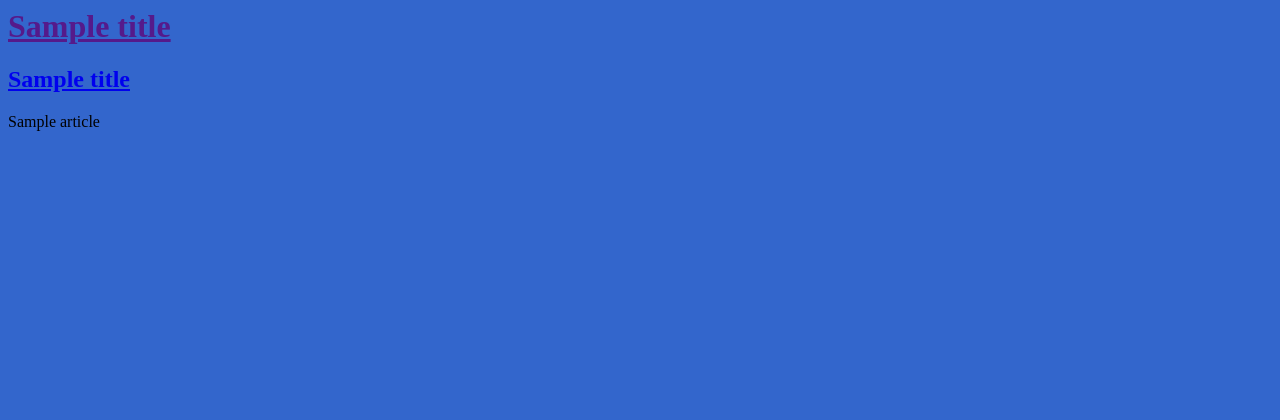
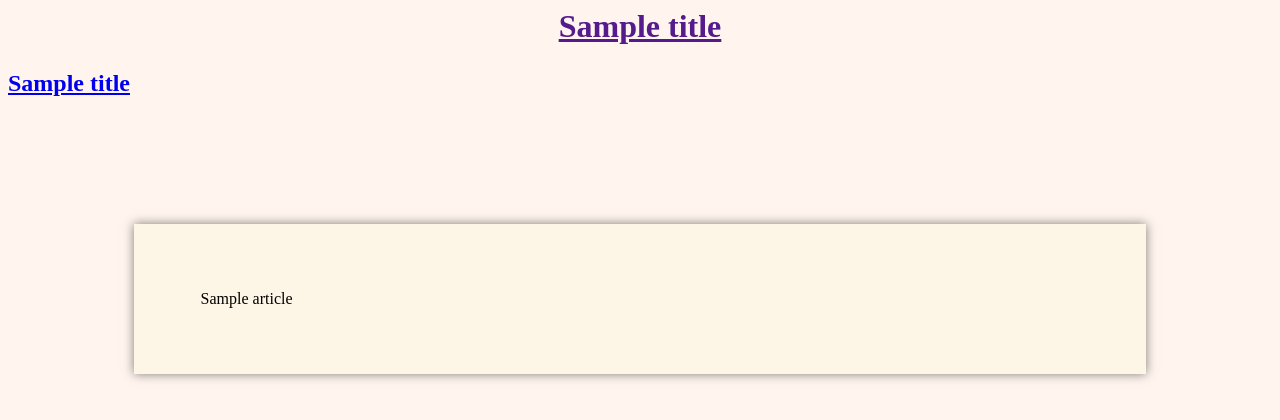
Before and after one commit to albertlidas/daria_edu, a Django app: template myblog/templates/blog/post_detail.html in a window 1280 px wide. Shown: the top 420 px of the page. Run offline with Django 3.2, Linux system fonts and the light colour scheme; tables that the repository leaves empty hold one stand-in row (values such as "Sample post"); the template is opened without the code that fills it: values that come from a table or form of the project are taken from there, most other values are stand-ins (such as "Sample title", 1, 10 or a date in 2020).

Commit message:
css adding

```diff
--- a/myblog/blog/admin.py
+++ b/myblog/blog/admin.py
@@ -1,6 +1,7 @@
 from django.contrib import admin
-from .models import Author, Post, Comment
+from .models import Author, Post, Comment, Category
 
 admin.site.register(Author)
 admin.site.register(Post)
 admin.site.register(Comment)
+admin.site.register(Category)
--- a/myblog/blog/models.py
+++ b/myblog/blog/models.py
@@ -1,6 +1,14 @@
 from django.db import models
-from django.utils import timezone
+#from django.utils import timezone
 from django.contrib.auth.models import User
+
+POST_CATEGORIES = [
+    ('Science', 'Science'),
+    ('Politics', 'Politics'),
+    ('Technics', 'Technics'),
+    ('History', 'History'),
+    ('Music', 'Music'),
+]
 
 
 class Author(models.Model):
@@ -10,21 +18,29 @@ class Author(models.Model):
         return str(self.user)
 
 
+class Category(models.Model):
+    cat_name = models.CharField(max_length=20, blank=False, null=False, choices=POST_CATEGORIES)
+
+    def __str__(self):
+        return self.cat_name
+
+
 class Post (models.Model):
     author = models.ForeignKey(Author, on_delete=models.CASCADE)
-    pub_date = models.DateTimeField#(auto_now_add=True)
-    title = models.TextField(max_length=35)
+    pub_date = models.DateTimeField(editable=True, auto_now_add=True, blank=True, null=True)
+    title = models.TextField(max_length=50)
     article = models.TextField(max_length=1500, blank=True)
+    category = models.ForeignKey(Category, max_length=20, on_delete=models.CASCADE, blank=True, null=True)
 
     def __str__(self):
-        return self.title, str(timezone.datetime.now())
+        return '{} ({})'.format(self.title, self.category)
 
 
 class Comment(models.Model):
     username = models.ForeignKey(Author, on_delete=models.CASCADE)
-    pub_date = models.DateTimeField(auto_now_add=True)
+    pub_date = models.DateTimeField(auto_now_add=True, editable=True)
     comment_text = models.TextField(max_length=35, null=True)
     post_for_comment = models.ForeignKey(Post, on_delete=models.CASCADE, null=True)
 
     def __str__(self):
-        return ('{}' + ' : ' + '{}').format(self.username, self.comment_text[:20])
+        return '{} {}'.format(self.username, self.comment_text[:20])
--- a/myblog/blog/views.py
+++ b/myblog/blog/views.py
@@ -10,7 +10,7 @@ class HomeView(ListView):
     def get_context_data(self, **kwargs):
         context = super().get_context_data(**kwargs)
         context['title'] = Post.objects.first()
-        context['article'] = Post.objects.get(title__startswith="Some")
+        context['article'] = Post.objects.values('article').get(pk=2)
         return context
 
 class PostDetailView(DetailView):
--- a/myblog/static/blog/style.css
+++ b/myblog/static/blog/style.css
@@ -1,3 +1,19 @@
 body {
-    background-color: #3366CC;
+    background-color: #FFF5EE;
+
 }
+
+p {
+    margin: 10%;
+    padding: 5%;
+    border: 3px solid #FDF5E6;
+    text-decoration-color: #000000;
+    background-color: #FDF5E6;
+    box-shadow: 0 0 10px rgba(0,0,0,0.5)
+
+}
+
+h1 {
+    text-align: center;
+    margin-bottom: 2%;
+}
--- a/myblog/templates/blog/base.html
+++ b/myblog/templates/blog/base.html
@@ -11,7 +11,7 @@
     </div>
     <div class="content container">
         <div class="row">
-            <div class="col-md-8">
+            <div class="col-md-10">
             {% block content %}
             {% endblock %}
             </div>
--- a/myblog/templates/blog/post_detail.html
+++ b/myblog/templates/blog/post_detail.html
@@ -10,7 +10,7 @@
 
             </div>
             <h1><a href="">{{ title }}</a></h1>
-            <h2><a href="{% url 'post_detail' post.pk %}">{{ title }}</a></h2>
+            <h2><a href="{% url 'post_detail' %}">{{ title }}</a></h2>
             <p>{{ article }}</p>
         </div>
 
--- a/myblog/templates/blog/post_list.html
+++ b/myblog/templates/blog/post_list.html
@@ -11,7 +11,8 @@
             </div>
             <h1><a href="">{{ title }}</a></h1>
 
-            <p>{{ article }}</p>
+            <p>{{ title }}
+                {{ article }}</p>
         </div>
 
 {% endblock %}
```
Also changed, not shown: myblog/blog/migrations/0015_post_pub_date.py (added), myblog/blog/migrations/0016_auto_20201127_1415.py (added), myblog/blog/migrations/0017_auto_20201127_1420.py (added), myblog/blog/migrations/0018_auto_20201127_1446.py (added).
